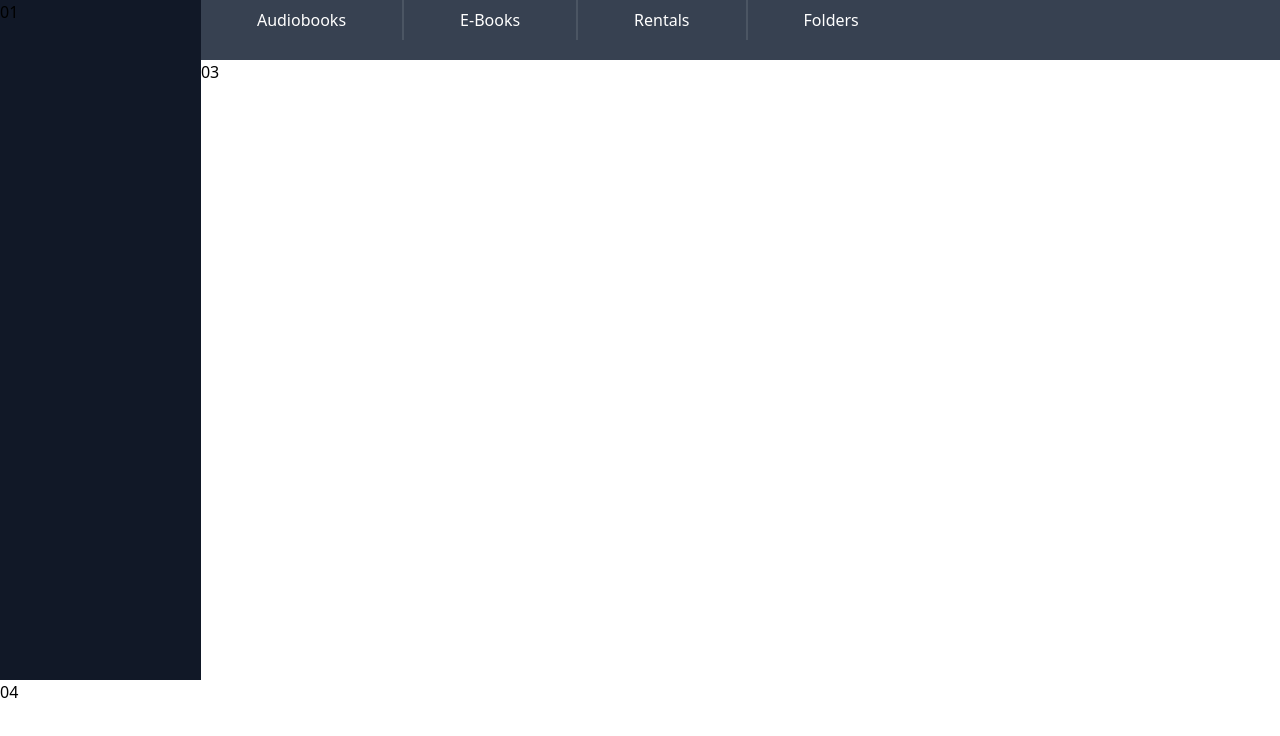
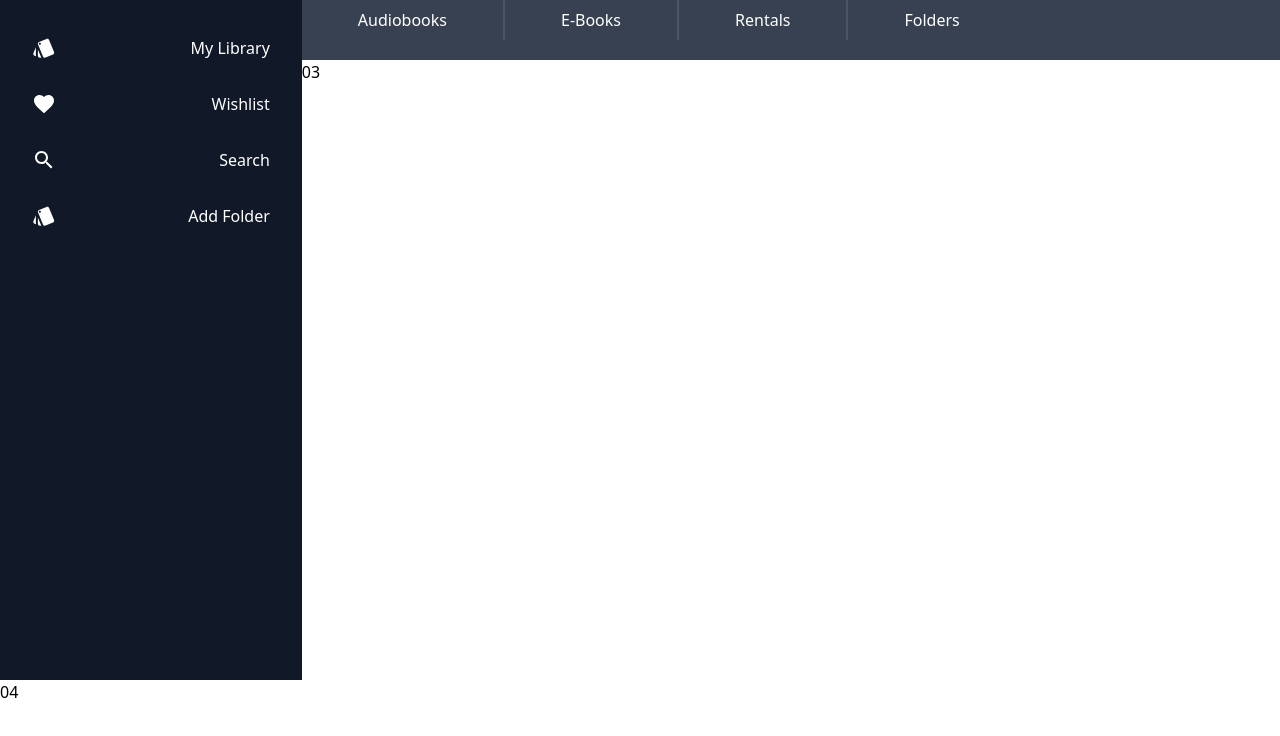
Before and after one commit to castellano42/vitejs-vite-nczyqg, a React (Vite) app: page / in a window 1280 px wide. Shown: the top 736 px of the page. Built offline with nearby package versions, Linux system fonts and the light colour scheme.

Commit message:
2 files modified

```diff
--- a/src/App.tsx
+++ b/src/App.tsx
@@ -1,18 +1,22 @@
 import { useState } from 'react';
+import SideNav from './components/SideNav';
 import TopNav from './components/TopNav';
 
 function App() {
   return (
-    <div className="grid
+    <div
+      className="grid
     grid grid-rows-[60px_1fr_1fr_120px]
-    grid-rows-3 grid-flow-col h-screen w-screen">
-      <aside className="row-span-3 bg-gray-900 ">01</aside>
+    grid-rows-3 grid-flow-col h-screen w-screen"
+    >
+      <aside className="row-span-3 bg-gray-900 ">
+        <SideNav />
+      </aside>
       <div className="row-span-1 col-span-3">04</div>
       <header className="col-span-2 bg-gray-700">
         <TopNav />
       </header>
       <div className="row-span-1 col-span-2">03</div>
-
     </div>
   );
 }
--- a/src/components/SideNav.tsx
+++ b/src/components/SideNav.tsx
@@ -0,0 +1,33 @@
+import StyleIcon from '@mui/icons-material/Style';
+import Favorite from '@mui/icons-material/Favorite'
+import Search from '@mui/icons-material/Search'
+
+function SideNavItem({ name, icon }) {
+  return (
+    <span className="flex justify-between py-4 px-8">
+      {icon}
+      {name}
+    </span>
+  );
+}
+
+function SideNav() {
+  return (
+    <div className="py-5 text-white">
+      <div>
+      <SideNavItem name="My Library" icon={<StyleIcon />} />
+      </div>
+      <div>
+      <SideNavItem name="Wishlist" icon={<Favorite />} />
+      </div>
+      <div>
+      <SideNavItem name="Search" icon={<Search />} />
+      </div>
+      <div>
+      <SideNavItem name="Add Folder" icon={<StyleIcon />} />
+      </div>
+    </div>
+  );
+}
+
+export default SideNav;
```
